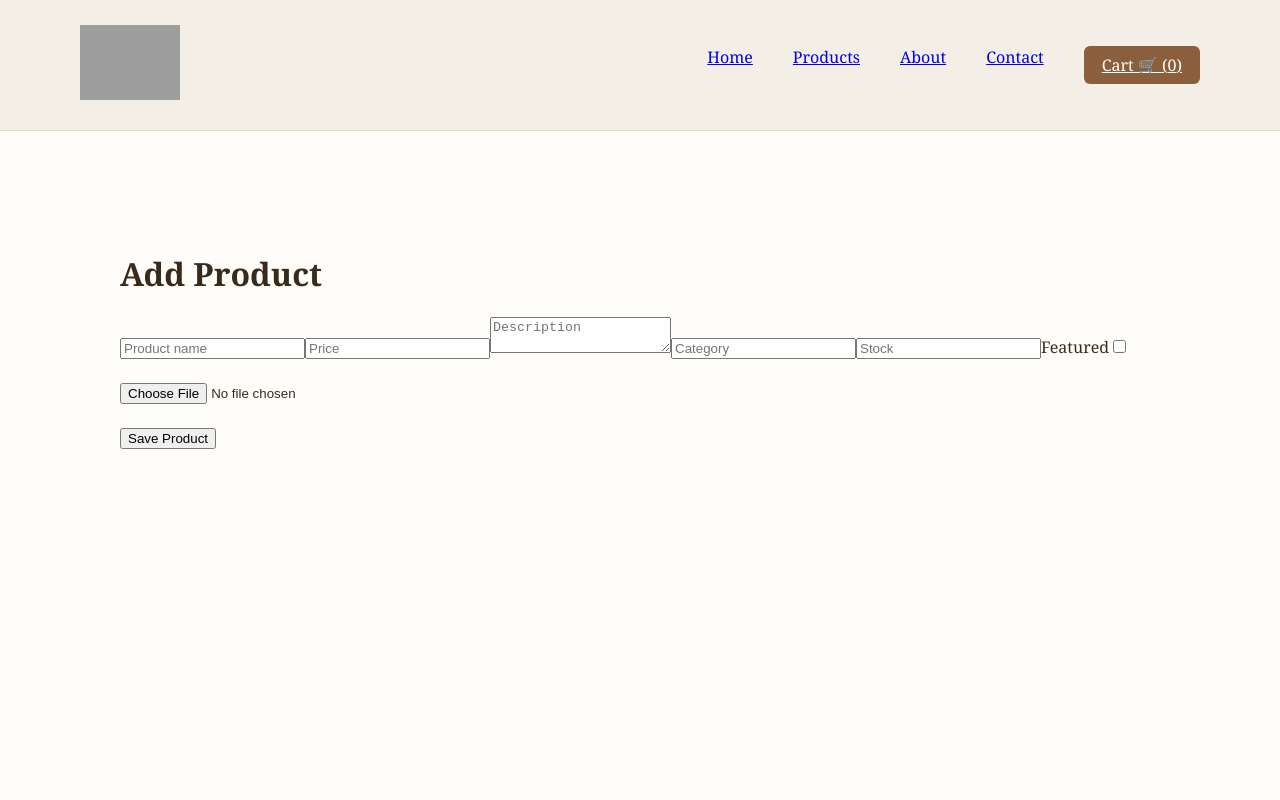
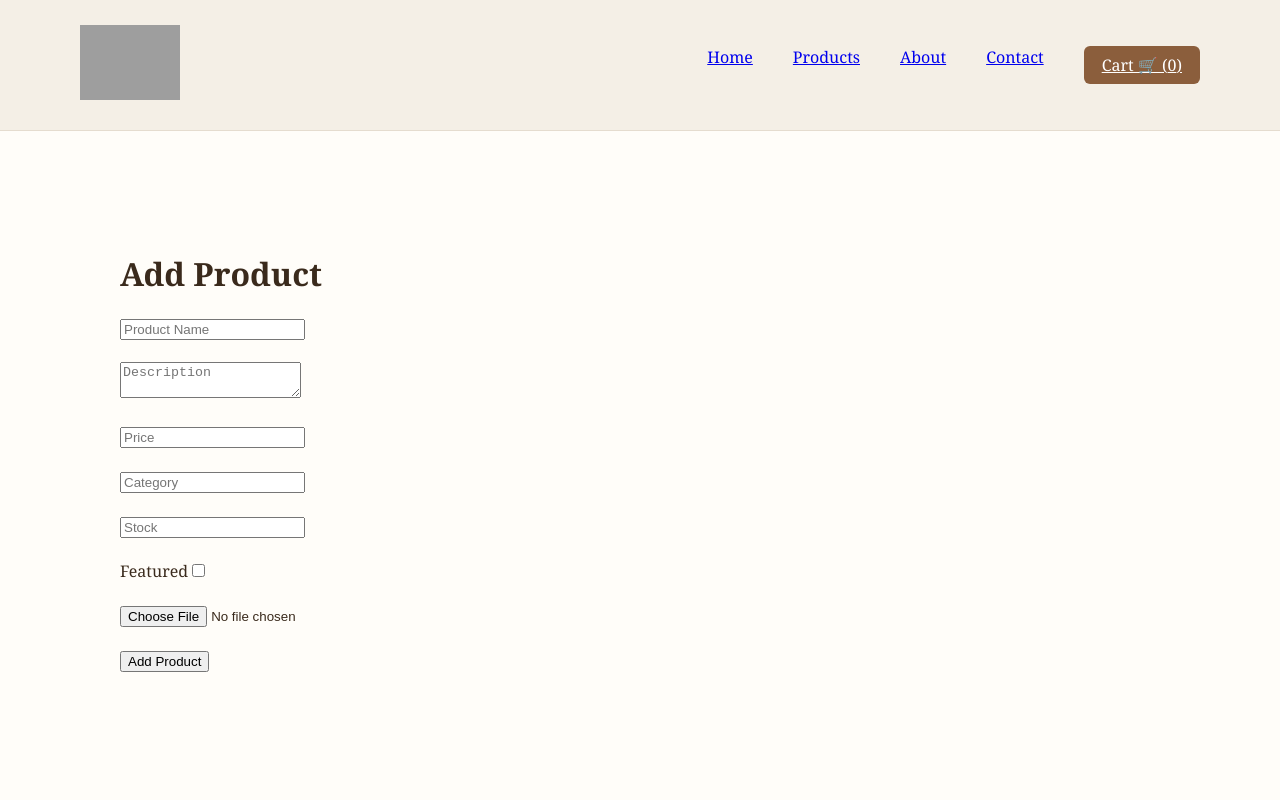
Before and after one commit to nagarajukandula55/native, a Next.js app: page /admin/products in a window 1280 px wide. Shown: the top 800 px of the page. Built offline with nearby package versions, Linux system fonts and the light colour scheme; grey boxes are pictures that could not be loaded.

Commit message:
Update page.js

```diff
--- a/app/admin/products/page.js
+++ b/app/admin/products/page.js
@@ -6,8 +6,8 @@ export default function AdminProducts() {
 
   const [form, setForm] = useState({
     name: "",
+    description: "",
     price: "",
-    description: "",
     category: "",
     stock: "",
     featured: false,
@@ -17,6 +17,7 @@ export default function AdminProducts() {
   const [uploading, setUploading] = useState(false)
 
   const handleChange = (e) => {
+
     const { name, value, type, checked } = e.target
 
     setForm({
@@ -26,6 +27,9 @@ export default function AdminProducts() {
   }
 
   const uploadImage = async (file) => {
+
+    if (!file) return
+
     setUploading(true)
 
     const formData = new FormData()
@@ -38,15 +42,24 @@ export default function AdminProducts() {
 
     const data = await res.json()
 
+    if (data.url) {
+
       setForm((prev) => ({
         ...prev,
         image: data.url
       }))
 
+    } else {
+
+      alert("Image upload failed")
+
+    }
+
     setUploading(false)
   }
 
   const handleSubmit = async (e) => {
+
     e.preventDefault()
 
     const res = await fetch("/api/admin/products", {
@@ -58,24 +71,29 @@ export default function AdminProducts() {
     })
 
     if (res.ok) {
+
       alert("Product added successfully")
 
       setForm({
         name: "",
+        description: "",
         price: "",
-        description: "",
         category: "",
         stock: "",
         featured: false,
         image: ""
       })
+
     } else {
+
       alert("Error saving product")
+
     }
   }
 
   return (
-    <div style={{ padding: 40 }}>
+
+    <div style={{ padding: "40px" }}>
 
       <h1>Add Product</h1>
 
@@ -83,11 +101,22 @@ export default function AdminProducts() {
 
         <input
           name="name"
-          placeholder="Product name"
+          placeholder="Product Name"
           value={form.name}
           onChange={handleChange}
           required
         />
+
+        <br /><br />
+
+        <textarea
+          name="description"
+          placeholder="Description"
+          value={form.description}
+          onChange={handleChange}
+        />
+
+        <br /><br />
 
         <input
           name="price"
@@ -98,12 +127,7 @@ export default function AdminProducts() {
           required
         />
 
-        <textarea
-          name="description"
-          placeholder="Description"
-          value={form.description}
-          onChange={handleChange}
-        />
+        <br /><br />
 
         <input
           name="category"
@@ -112,6 +136,8 @@ export default function AdminProducts() {
           onChange={handleChange}
         />
 
+        <br /><br />
+
         <input
           name="stock"
           type="number"
@@ -119,6 +145,8 @@ export default function AdminProducts() {
           value={form.stock}
           onChange={handleChange}
         />
+
+        <br /><br />
 
         <label>
           Featured
@@ -137,20 +165,23 @@ export default function AdminProducts() {
           onChange={(e) => uploadImage(e.target.files[0])}
         />
 
-        {uploading && <p>Uploading...</p>}
+        {uploading && <p>Uploading image...</p>}
 
         {form.image && (
+          <div>
+            <p>Image Preview</p>
             <img
               src={form.image}
-            width={120}
+              width="150"
               alt="preview"
             />
+          </div>
         )}
 
         <br /><br />
 
         <button type="submit">
-          Save Product
+          Add Product
         </button>
 
       </form>
```
Lines whose indentation alone changed are shown as unchanged.
